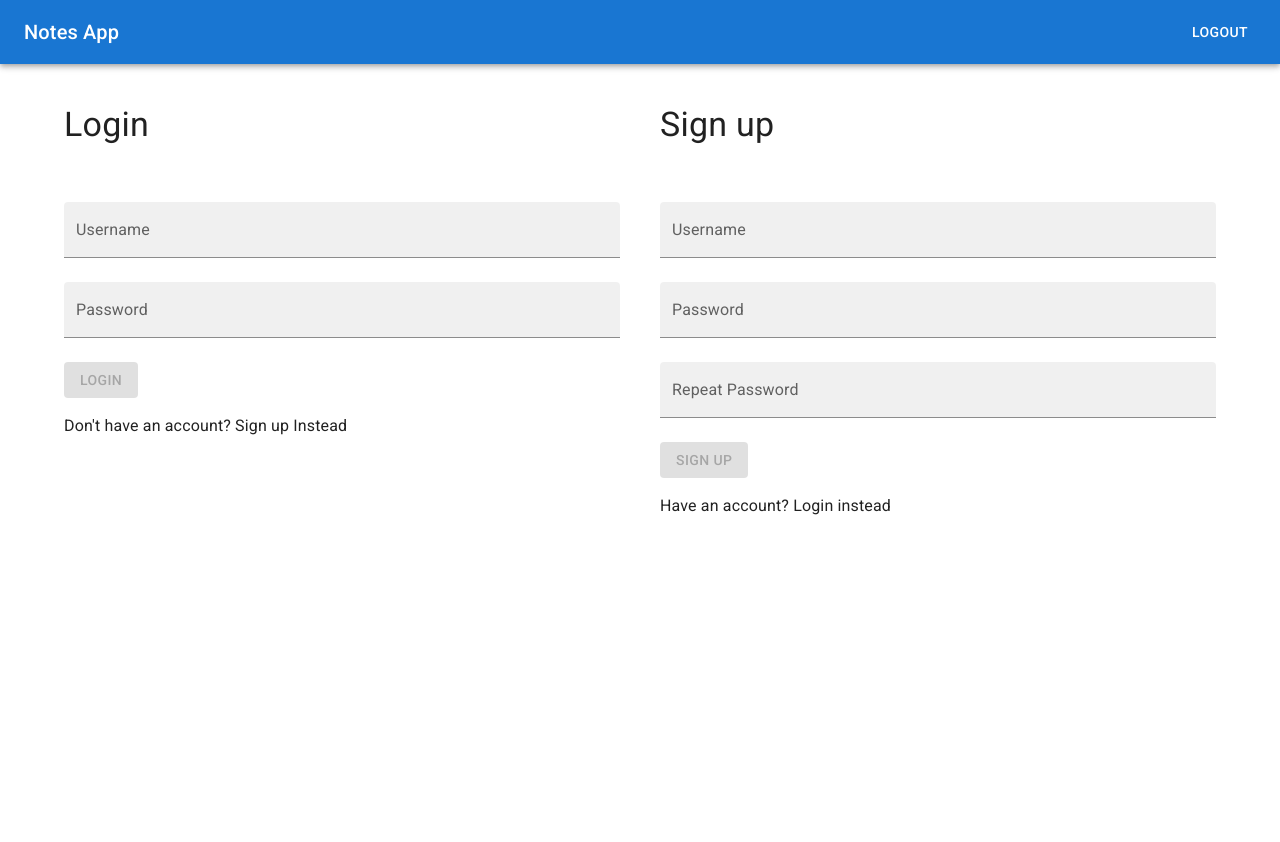
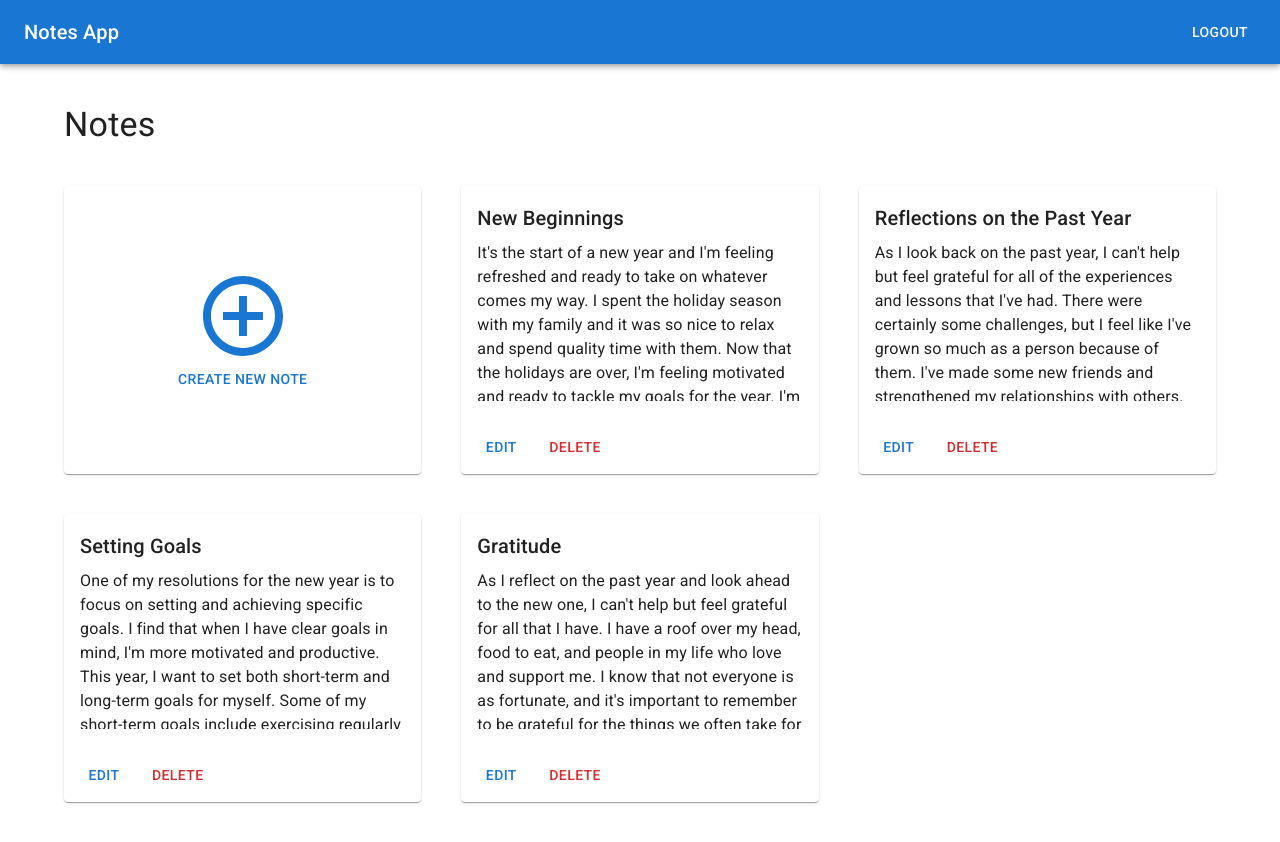
Before and after one commit to enyichiaagu/notes-app, a React (Vite) app: page / in a window 1280 px wide. Shown: the top 842 px of the page. Before the commit the page ends 800 px from the top, so only its background shows below. Built offline with nearby package versions, Linux system fonts and the light colour scheme.

Commit message:
Added optimizations and react-router-dom

```diff
--- a/package.json
+++ b/package.json
@@ -14,7 +14,8 @@
     "@fontsource/roboto": "^4.5.8",
     "@mui/material": "^5.11.2",
     "react": "^18.2.0",
-    "react-dom": "^18.2.0"
+    "react-dom": "^18.2.0",
+    "react-router-dom": "^6.6.1"
   },
   "devDependencies": {
     "@types/react": "^18.0.26",
--- a/src/App.jsx
+++ b/src/App.jsx
@@ -21,8 +21,8 @@ function App() {
         </Toolbar>
       </AppBar>
       <Container maxWidth='lg' component='main'  sx={{ py: 5 }}>
-        {/* <Home /> */}
-        <Auth />
+        <Home />
+        {/* <Auth /> */}
       </Container>
     </Fragment>
   )
--- a/src/components/NoteCard.jsx
+++ b/src/components/NoteCard.jsx
@@ -16,6 +16,10 @@ function NoteCard({ add, title='', text='' }) {
     }
 
     function saveNote() {
+        // console.log(content)
+    }
+
+    function deleteNote() {
         // console.log(content)
     }
 
@@ -42,7 +46,7 @@ function NoteCard({ add, title='', text='' }) {
                         </CardActionArea>
                         <CardActions sx={{ position: 'absolute', bottom: 0 }}>
                             <Button onClick={openModal}>Edit</Button>
-                            <Button>Delete</Button>
+                            <Button onClick={deleteNote} color='error'>Delete</Button>
                         </CardActions>
                     </Fragment>
             }
--- a/src/pages/Home.jsx
+++ b/src/pages/Home.jsx
@@ -15,14 +15,15 @@ function Home() {
         { id: 4, title: "Gratitude", text: "As I reflect on the past year and look ahead to the new one, I can't help but feel grateful for all that I have. I have a roof over my head, food to eat, and people in my life who love and support me. I know that not everyone is as fortunate, and it's important to remember to be grateful for the things we often take for granted. I'm going to try to focus on the positive things in my life and make an effort to spread joy and gratitude to those around me." }
     ]
 
+    useEffect(() => {
+        getNotes()
+    }, [])
+
+
     function getNotes() {
         // Calling API
         setData(mockData)
     }
-
-    useEffect(() => {
-        getNotes()
-    }, [])
 
     return (
         <Fragment>
```
Also changed, not shown: 1 other file (tests, documents, lock files or other folders).
